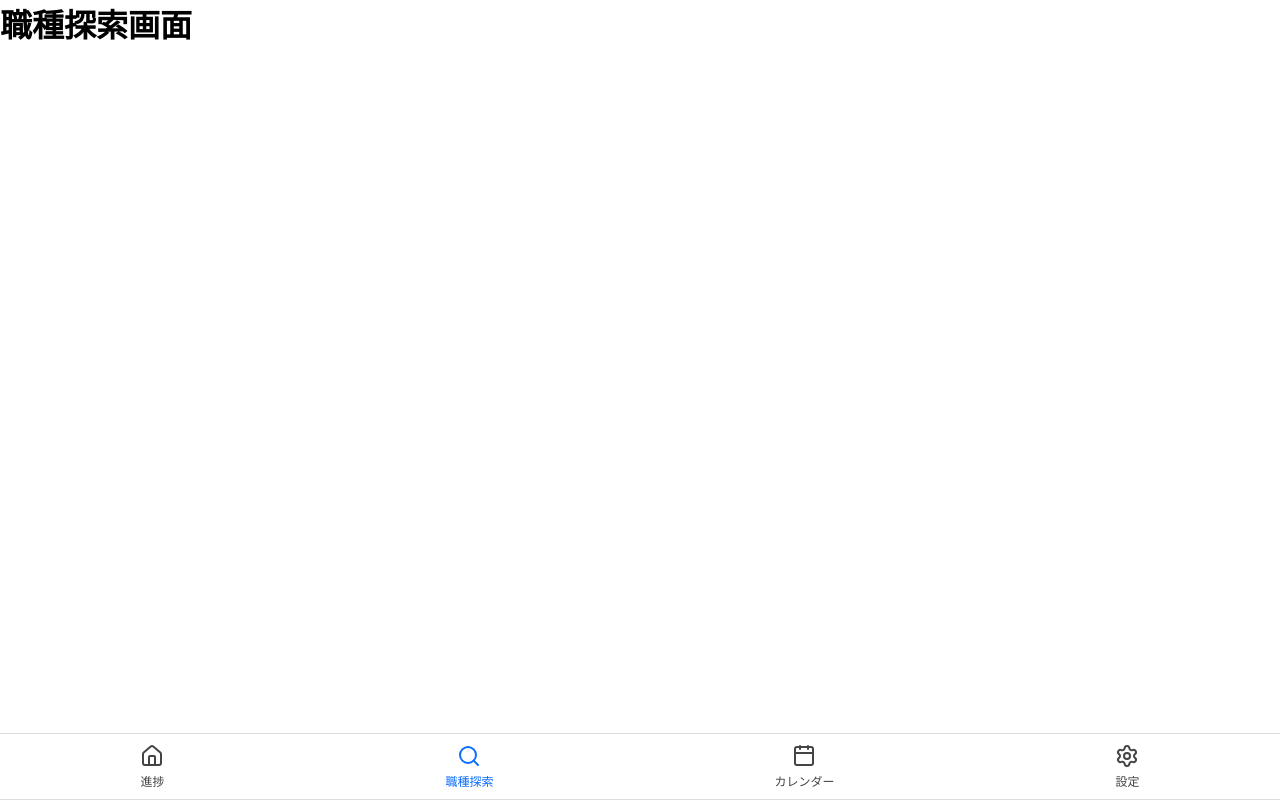
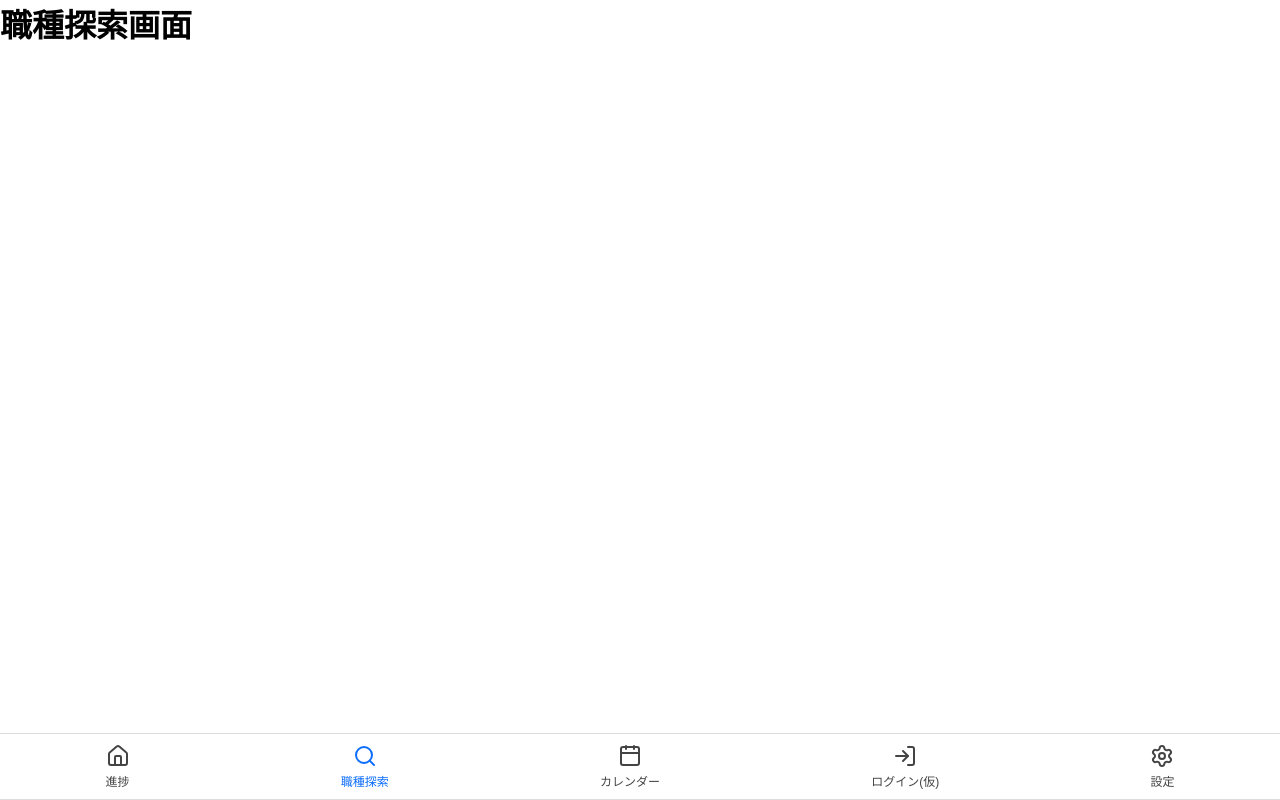
Before and after one commit to seigorou/job-support-pwa, a React (Vite) app: page /job in a window 1280 px wide. Built offline with nearby package versions, Linux system fonts and the light colour scheme.

Commit message:
ログイン画面追加
実装のしやすさを上げるためログイン画面を一時的に追加

```diff
--- a/src/components/Navbar.jsx
+++ b/src/components/Navbar.jsx
@@ -1,5 +1,5 @@
 import { NavLink } from "react-router-dom";
-import { House, Search, Calendar, Settings } from "lucide-react";
+import { House, Search, Calendar, Settings, LogIn } from "lucide-react";
 
 function Navbar() {
   return (
@@ -26,6 +26,14 @@ function Navbar() {
       </NavLink>
 
       <NavLink
+        to="/login"
+        className={({ isActive }) => (isActive ? "active" : "")}
+      >
+        <LogIn size={24} />
+        <span>ログイン(仮)</span>
+      </NavLink>
+
+      <NavLink
         to="/profile"
         className={({ isActive }) => (isActive ? "active" : "")}
       >
```
